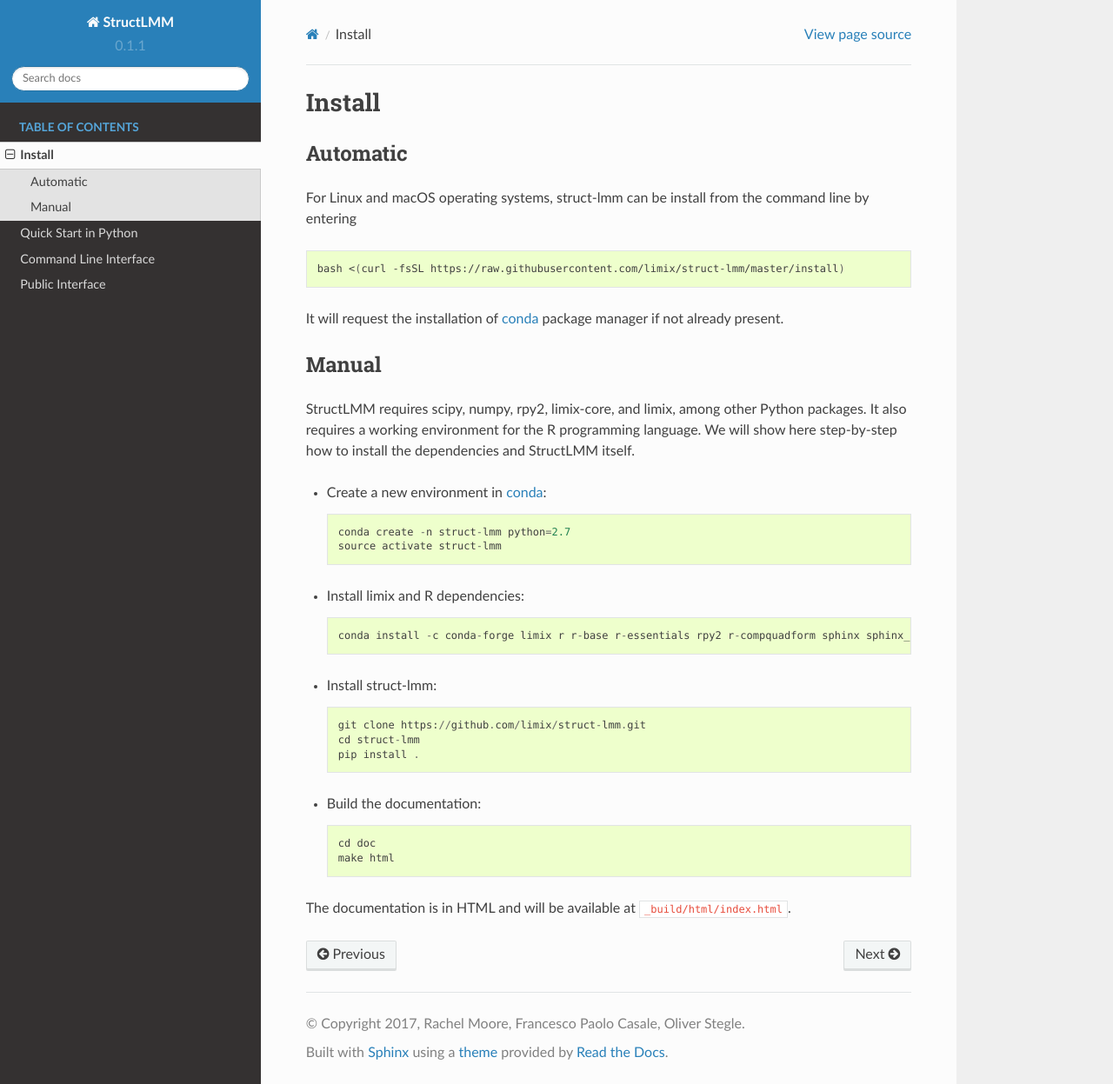
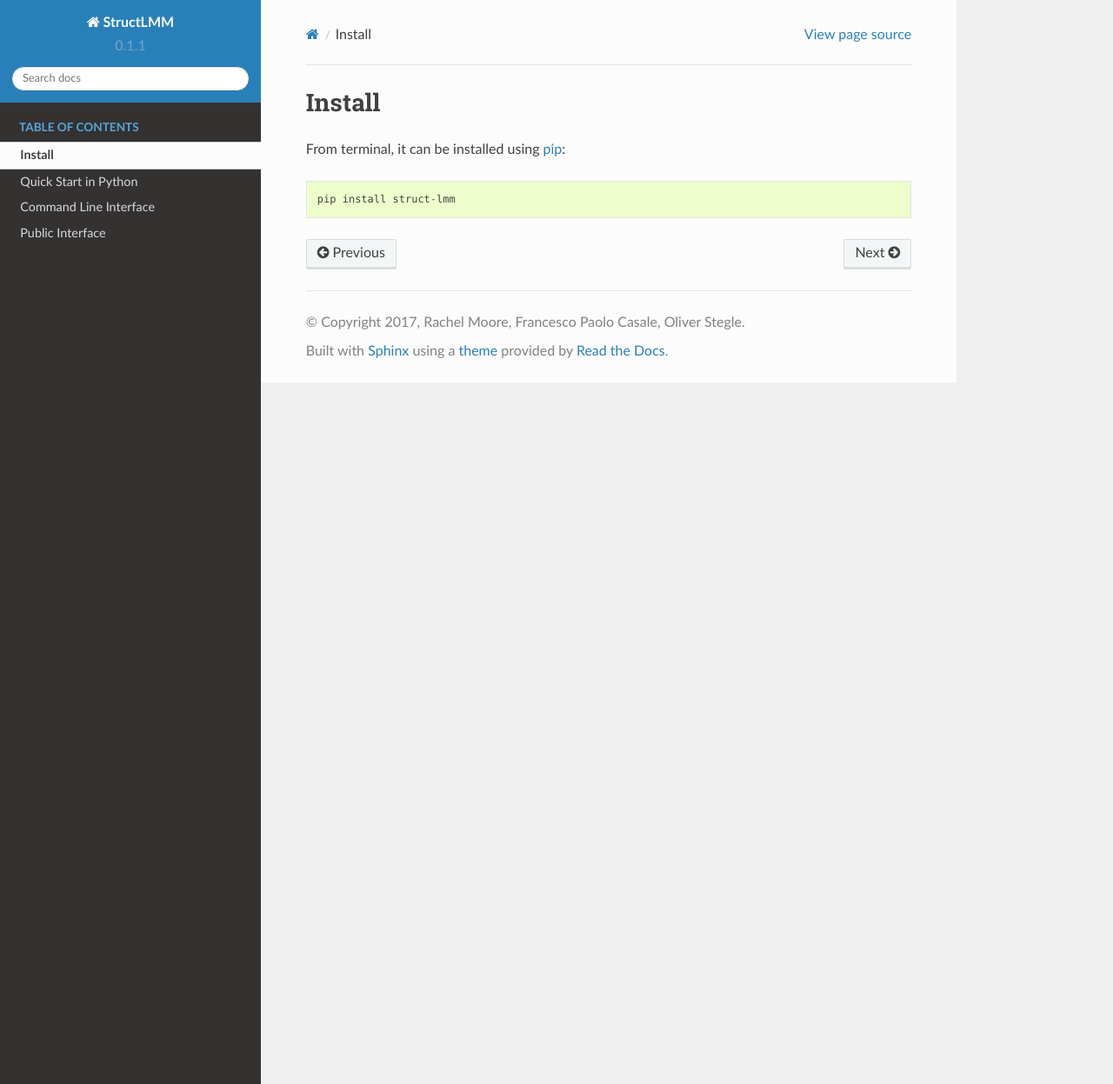
Before and after one commit to limix/struct-lmm, a Sphinx documentation site: the page built from doc/install.rst, in a window 1280 px wide and 1247 px high. Shown: the whole window at 87% size. Built offline with Sphinx 7.4.7 and the Read the Docs theme 2.0.0, drawn with Linux system fonts in a browser that asks for light colours.

Commit message:
Install instruction, Makefile install struct-lmm

```diff
--- a/doc/install.rst
+++ b/doc/install.rst
@@ -2,49 +2,8 @@
 Install
 *******
 
-Automatic
-^^^^^^^^^
+From terminal, it can be installed using pip_::
 
-For Linux and macOS operating systems, struct-lmm can be install from the
-command line by entering
+    pip install struct-lmm
 
-.. code-block:: bash
-
-    bash <(curl -fsSL https://raw.githubusercontent.com/limix/struct-lmm/master/install)
-
-It will request the installation of conda_ package manager if
-not already present.
-
-Manual
-^^^^^^
-
-StructLMM requires scipy, numpy, rpy2, limix-core, and limix, among other
-Python packages.
-It also requires a working environment for the R programming language.
-We will show here step-by-step  how to install the dependencies and StructLMM
-itself.
-
-* Create a new environment in conda_::
-
-    conda create -n struct-lmm python=2.7
-    source activate struct-lmm
-
-* Install limix and R dependencies::
-
-    conda install -c conda-forge limix r r-base r-essentials rpy2 r-compquadform sphinx sphinx_rtd_theme
-
-* Install struct-lmm::
-
-    git clone https://github.com/limix/struct-lmm.git
-    cd struct-lmm
-    pip install .
-
-* Build the documentation::
-
-    cd doc
-    make html
-
-The documentation is in HTML and will be available at
-``_build/html/index.html``.
-
-.. _conda: https://conda.io
+.. _pip: https://pypi.python.org/pypi/pip
```
Also changed, not shown: 1 other file.
